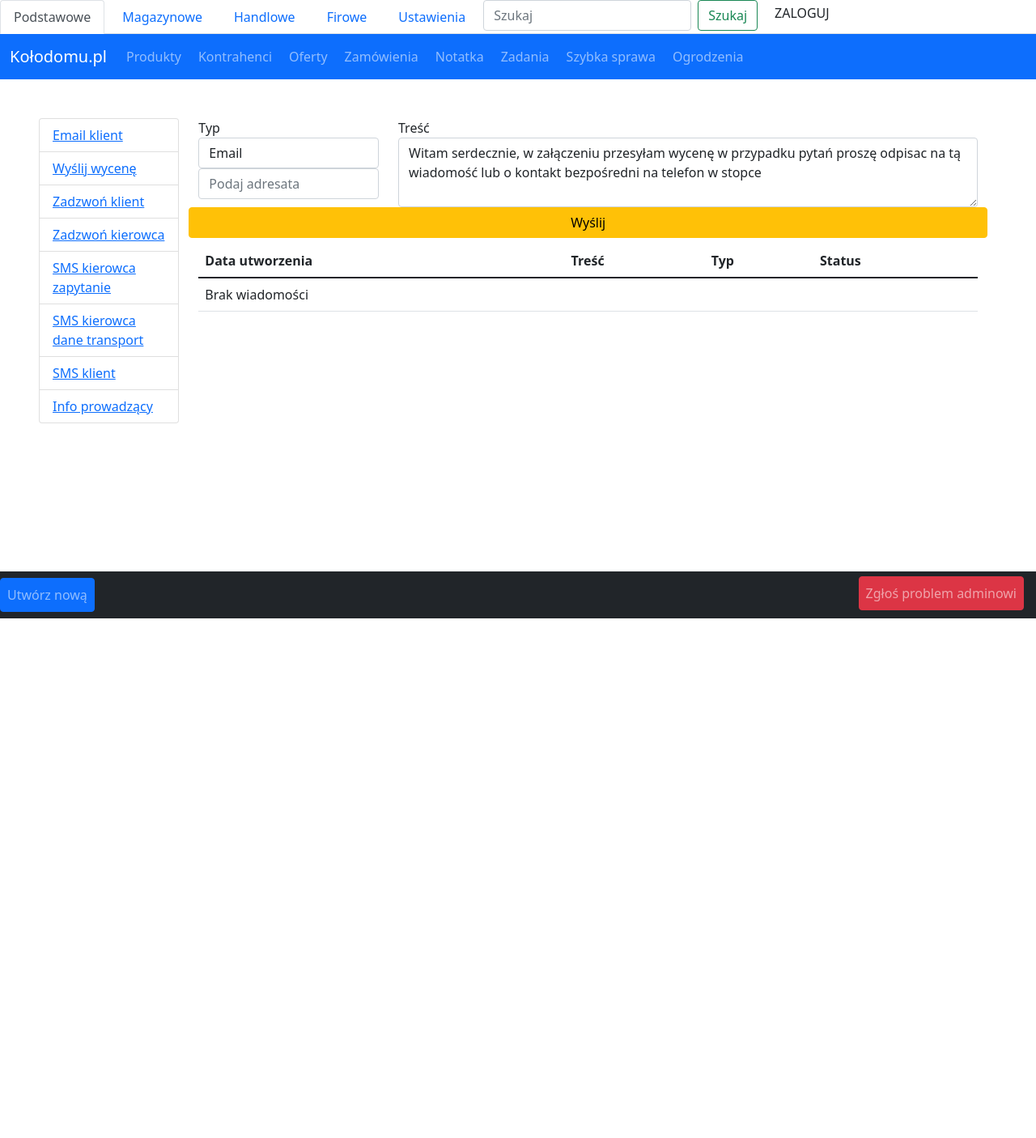
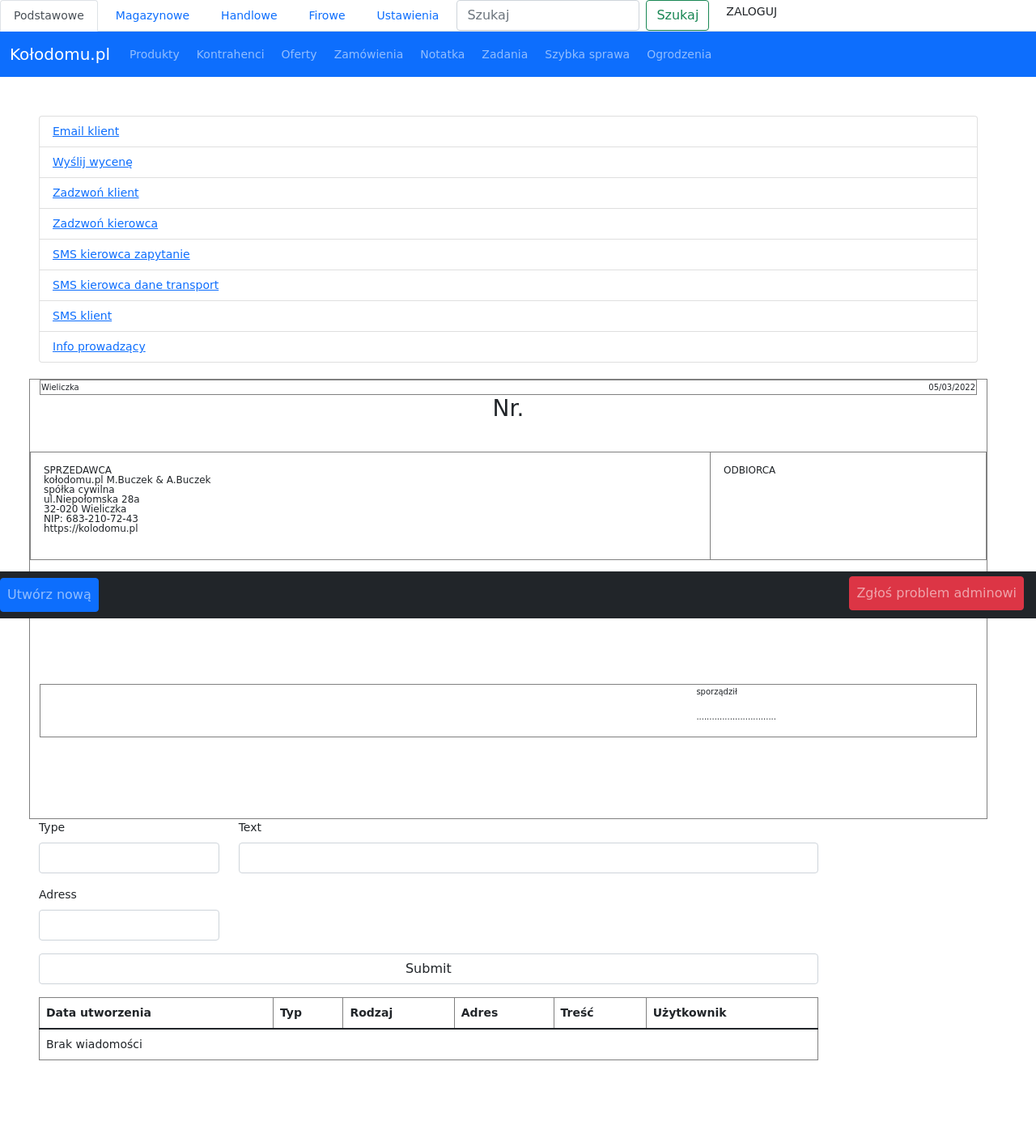
Before and after one commit to adabuc12/symfony5, a Symfony app: template templates/message/index.html.twig in a window 1280 px wide. Shown: the whole page at 81% size. Before the commit the page ends 764 px from the top, so only its background shows below. Run offline with Twig, Linux system fonts and the light colour scheme; the template is opened without the code that fills it, so the values that code supplies are empty; form fields are guessed from the names that the template uses; some libraries are stand-ins or nearby versions.

Commit message:
clouser to the end

```diff
--- a/templates/cart/index.html.twig
+++ b/templates/cart/index.html.twig
@@ -325,11 +325,6 @@
                         </tbody>
                     </table>
 
-
-
-
-
-
                 {% endfor %}
             {% endif %}
         </div>
--- a/templates/message/index.html.twig
+++ b/templates/message/index.html.twig
@@ -3,6 +3,27 @@
 {% block title %}Centrum Wiadomości{% endblock %}
 
 {% block body %}
+    <style type="text/css">
+            * {
+                font-family: Arial, Helvetica, sans-serif !important;
+            }
+            .p-3{
+                padding:20px;
+            }
+            table {
+                border-collapse: collapse;
+            }
+            td,tr,th {
+                border: 1px solid grey;
+                vertical-align: text-top;
+            }
+            .text-center{
+                text-align: center;
+            }
+            body{
+                font-size:14px !important;
+            }
+        </style>
     <div class="row">
         <div class="col">
             <ul class="list-group">
@@ -46,42 +67,48 @@
                         <a class="{% if type == 'info' %}text-white{% endif %} stretched-link" href="{{ path('message_index_type',{'type':'info','id':order.id})}}">Info prowadzący</a>
                     </div>
                 </li>
+
             </ul>
+            <div class="row" style="margin-top:20px; border: 1px solid grey; font-size:10px;">
+                {% set cart = order %}
+                {% set agreements = '' %}
+                <br/>
+                <br/>
+                {{ include('pdf/client_order_standard.html.twig') }}
+            </div>
+
         </div>
         <div class="col-10">
-            <form>
             <div class="row">
                 <div class="col-3">
                     <div class="form-group">
-                            <label for="exampleFormControlSelect1">Typ</label>
-                            <select class="form-control" id="exampleFormControlSelect1">
-                                <option value="{{ order.kontrahent.email }}">Email</option>
-                                <option value="{{ order.phone }}">SMS</option>
-                                <option value="{{ order.user.name }} {{ order.user.surname }}">Info</option>
-                            </select>
+                        {{ form_start(form) }}
+                        {{ form_row(form.type) }}
                     </div>
                     <div class="form-group">
-                            <input type="text" class="form-control" id="adressInput" aria-describedby="emailHelp" placeholder="Podaj adresata" value="{{ order.kontrahent.email }}">
-                            <small id="emailHelp" class="form-text text-muted"></small>
+                        {{ form_row(form.adress) }}
                     </div>
                 </div>
                 <div class="col-9">
                     <div class="form-group">
-                            <label for="exampleFormControlTextarea1">Treść</label>
-                            <textarea class="form-control" id="exampleFormControlTextarea1" rows="3">Witam serdecznie, w załączeniu przesyłam wycenę w przypadku pytań proszę odpisac na tą wiadomość lub o kontakt bezpośredni na telefon w stopce</textarea>
+                        {{ form_row(form.text) }}
                     </div>
                 </div>
 
-                    <button type="submit" class="btn btn-warning mb-2">Wyślij</button>
+                {{ form_row(form.submit) }}
+                {{ form_end(form) }}
             </div>
-            </form>
+
+
             <table class="table">
                 <thead>
                     <tr>
                         <th>Data utworzenia</th>
+                        <th>Typ</th>
+                        <th>Rodzaj</th>
+                        <th>Adres</th>
                         <th>Treść</th>
-                        <th>Typ</th>
-                        <th>Status</th>
+                        <th>Użytkownik</th>
                     </tr>
                 </thead>
                 <tbody>
@@ -89,8 +116,10 @@
                         <tr>
                             <td>{{ message.dataCreated ? message.dataCreated|date('Y-m-d H:i:s') : '' }}</td>
                             <td>{{ message.type }}</td>
+                            <td>{{ message.status }}</td>
+                            <td>{{ message.adress }}</td>
                             <td>{{ message.text }}</td>
-                            <td>{{ message.status }}</td>
+                            <td>{{ message.createdBy.name }} {{ message.createdBy.surname }}</td>
                         </tr>
                     {% else %}
                         <tr>
```
Also changed, not shown: migrations/Version20220503182445.php (added, +31 -0 lines), src/Controller/MessageController.php (+33 -7 lines), src/Entity/Message.php (+17 -0 lines), src/Form/MessageType.php (+25 -11 lines), 1 other file. Lines whose indentation alone changed are shown as unchanged.
